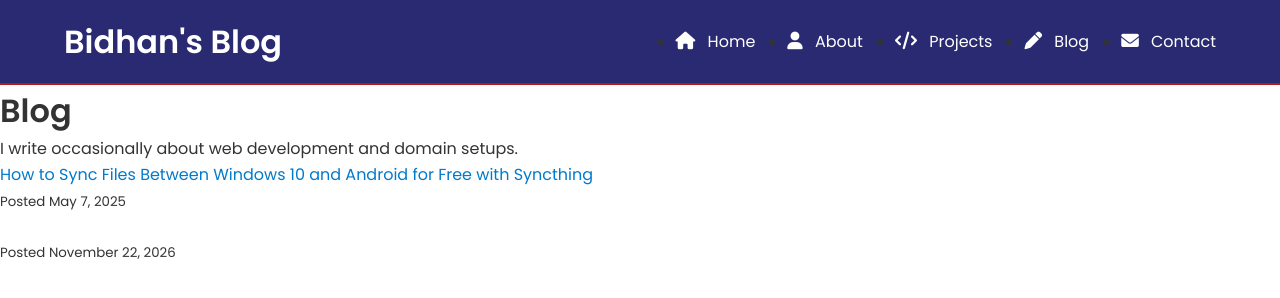
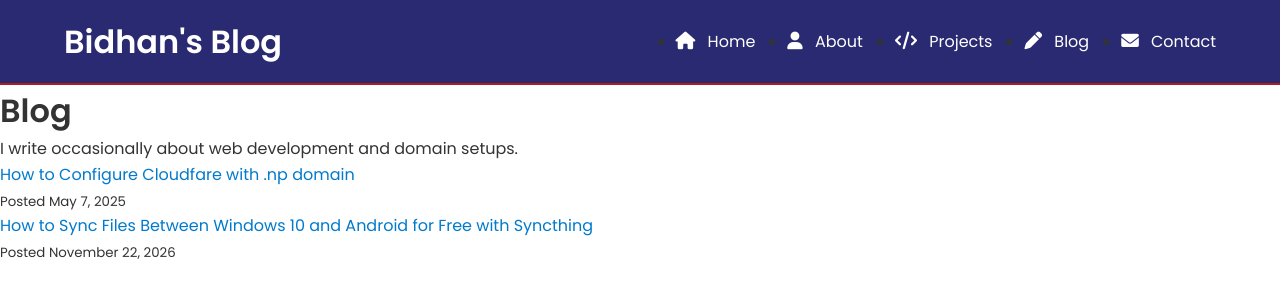
Before and after one commit to shresthabidhan/shresthabidhan.github.io, a plain HTML site: page blog/index.html in a window 1280 px wide. Drawn offline with Linux system fonts and the light colour scheme; a script that the page names is missing.

Commit message:
Update blog links and titles in index.html

```diff
--- a/blog/index.html
+++ b/blog/index.html
@@ -29,13 +29,13 @@
 
   <ul>
     <li>
-      <a href="com-np-guide.html">How to Sync Files Between Windows 10 and Android for Free with Syncthing</a>
+      <a href="com-np-guide.html">How to Configure Cloudfare with .np domain</a>
       <br>
       <small>Posted May 7, 2025</small>
     </li>
 
     <li>
-      <a href="Syncthing.html"></a>
+      <a href="Syncthing.html">How to Sync Files Between Windows 10 and Android for Free with Syncthing</a>
       <br>
       <small>Posted November 22, 2026</small>
     </li>
```
